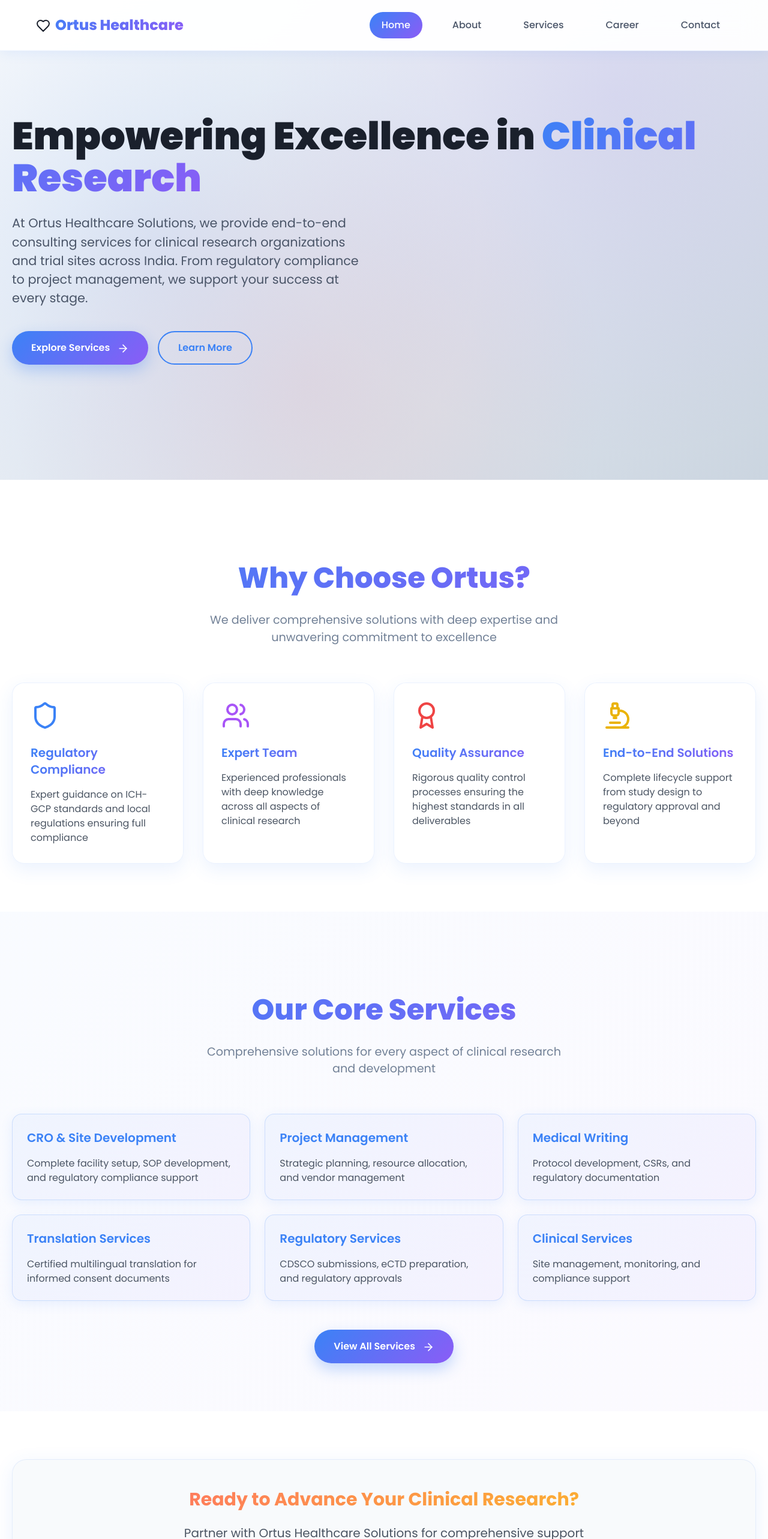
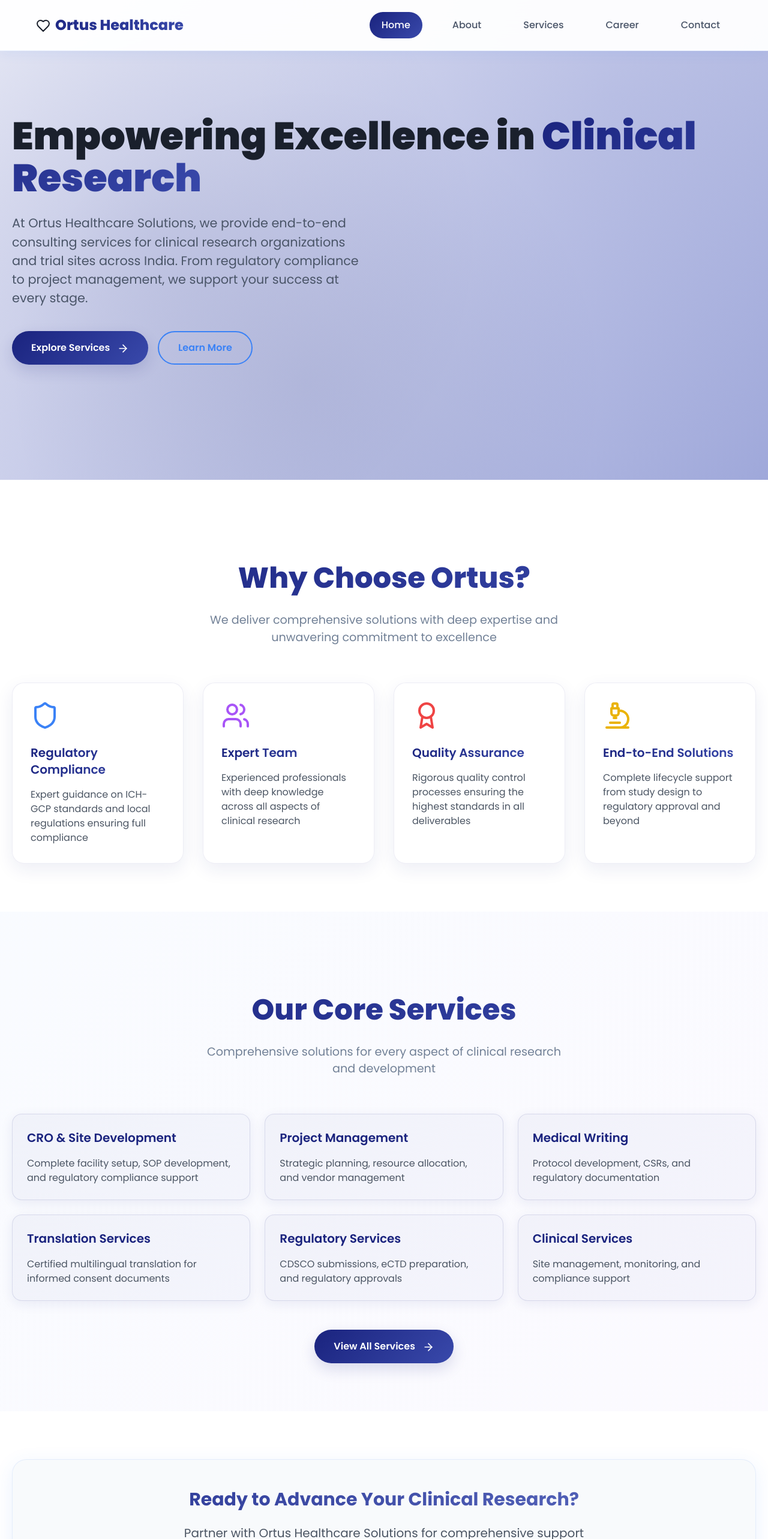
Before and after one commit to Vedant1745/Ortus, a React (Vite) app: page / in a window 1280 px wide. Shown: the top 2566 px of the page at 60% size. Built offline with nearby package versions, Linux system fonts and the light colour scheme.

Commit message:
Update gradient colors and box shadows in App.css for a cohesive design overhaul

```diff
--- a/src/App.css
+++ b/src/App.css
@@ -158,21 +158,21 @@
 
 /* Gradient text */
 .gradient-text {
-  background: linear-gradient(135deg, #3b82f6 0%, #8b5cf6 100%);
+  background: linear-gradient(135deg, #1a237e 0%, #3949ab 100%);
   -webkit-background-clip: text;
   -webkit-text-fill-color: transparent;
   background-clip: text;
 }
 
 .gradient-text-2 {
-  background: linear-gradient(135deg, #ff6b6b 0%, #fbbf24 100%);
+  background: linear-gradient(135deg, #283593 0%, #5c6bc0 100%);
   -webkit-background-clip: text;
   -webkit-text-fill-color: transparent;
   background-clip: text;
 }
 
 .gradient-text-3 {
-  background: linear-gradient(135deg, #06b6d4 0%, #3b82f6 100%);
+  background: linear-gradient(135deg, #1a237e 0%, #5c6bc0 100%);
   -webkit-background-clip: text;
   -webkit-text-fill-color: transparent;
   background-clip: text;
@@ -180,7 +180,7 @@
 
 /* Button styles */
 .btn-primary {
-  background: linear-gradient(135deg, #3b82f6 0%, #8b5cf6 100%);
+  background: linear-gradient(135deg, #1a237e 0%, #3949ab 100%);
   color: white;
   border: none;
   padding: 16px 32px;
@@ -191,12 +191,12 @@
   transition: all 0.3s ease;
   position: relative;
   overflow: hidden;
-  box-shadow: 0 10px 25px rgba(59, 130, 246, 0.3);
+  box-shadow: 0 10px 25px rgba(26, 35, 126, 0.15);
 }
 
 .btn-primary:hover {
   transform: translateY(-2px);
-  box-shadow: 0 15px 35px rgba(59, 130, 246, 0.4);
+  box-shadow: 0 15px 35px rgba(26, 35, 126, 0.25);
 }
 
 .btn-primary::before {
@@ -237,19 +237,19 @@
 .card {
   background: rgba(255, 255, 255, 0.9);
   backdrop-filter: blur(10px);
-  border: 1px solid rgba(59, 130, 246, 0.1);
+  border: 1px solid rgba(26, 35, 126, 0.08);
   border-radius: 20px;
   padding: 30px;
   transition: all 0.3s ease;
   position: relative;
   overflow: hidden;
-  box-shadow: 0 10px 30px rgba(59, 130, 246, 0.1);
+  box-shadow: 0 10px 30px rgba(26, 35, 126, 0.08);
 }
 
 .card:hover {
   transform: translateY(-10px);
-  box-shadow: 0 20px 40px rgba(59, 130, 246, 0.2);
-  border-color: rgba(59, 130, 246, 0.3);
+  box-shadow: 0 20px 40px rgba(26, 35, 126, 0.15);
+  border-color: rgba(26, 35, 126, 0.18);
 }
 
 .card::before {
@@ -259,7 +259,7 @@
   left: 0;
   right: 0;
   height: 2px;
-  background: linear-gradient(90deg, #3b82f6, #8b5cf6, #ff6b6b);
+  background: linear-gradient(90deg, #1a237e, #3949ab, #283593);
   opacity: 0;
   transition: opacity 0.3s ease;
 }
@@ -269,24 +269,24 @@
 }
 
 .service-card {
-  background: linear-gradient(135deg, rgba(59, 130, 246, 0.05) 0%, rgba(139, 92, 246, 0.05) 100%);
-  border: 1px solid rgba(59, 130, 246, 0.2);
+  background: linear-gradient(135deg, rgba(26, 35, 126, 0.04) 0%, rgba(92, 107, 192, 0.04) 100%);
+  border: 1px solid rgba(26, 35, 126, 0.12);
   border-radius: 16px;
   padding: 24px;
   transition: all 0.3s ease;
   position: relative;
   overflow: hidden;
-  box-shadow: 0 5px 20px rgba(59, 130, 246, 0.1);
+  box-shadow: 0 5px 20px rgba(26, 35, 126, 0.08);
 }
 
 .service-card:hover {
   transform: translateY(-5px);
-  box-shadow: 0 15px 30px rgba(59, 130, 246, 0.2);
-  border-color: rgba(59, 130, 246, 0.4);
+  box-shadow: 0 15px 30px rgba(26, 35, 126, 0.15);
+  border-color: rgba(26, 35, 126, 0.22);
 }
 
 .service-card h3 {
-  color: #3b82f6;
+  color: #1a237e;
   margin-bottom: 16px;
   font-size: 1.25rem;
   font-weight: 600;
@@ -309,7 +309,7 @@
   content: '→';
   position: absolute;
   left: 0;
-  color: #ff6b6b;
+  color: #3949ab;
   font-weight: bold;
 }
 
@@ -324,7 +324,7 @@
   font-size: 3rem;
   font-weight: 800;
   margin-bottom: 20px;
-  background: linear-gradient(135deg, #3b82f6 0%, #8b5cf6 100%);
+  background: linear-gradient(135deg, #1a237e 0%, #3949ab 100%);
   -webkit-background-clip: text;
   -webkit-text-fill-color: transparent;
   background-clip: text;
@@ -353,7 +353,7 @@
   display: flex;
   align-items: center;
   position: relative;
-  background: linear-gradient(135deg, #f8fafc 0%, #e2e8f0 50%, #cbd5e0 100%);
+  background: linear-gradient(135deg, #e8eaf6 0%, #c5cae9 50%, #9fa8da 100%);
   overflow: hidden;
 }
 
@@ -365,9 +365,9 @@
   right: 0;
   bottom: 0;
   background:
-    radial-gradient(circle at 20% 50%, rgba(59, 130, 246, 0.1) 0%, transparent 50%),
-    radial-gradient(circle at 80% 20%, rgba(139, 92, 246, 0.1) 0%, transparent 50%),
-    radial-gradient(circle at 40% 80%, rgba(255, 107, 107, 0.1) 0%, transparent 50%);
+    radial-gradient(circle at 20% 50%, rgba(26, 35, 126, 0.08) 0%, transparent 50%),
+    radial-gradient(circle at 80% 20%, rgba(92, 107, 192, 0.08) 0%, transparent 50%),
+    radial-gradient(circle at 40% 80%, rgba(41, 49, 101, 0.08) 0%, transparent 50%);
   pointer-events: none;
 }
 
@@ -417,7 +417,7 @@
 .logo {
   font-size: 1.5rem;
   font-weight: 800;
-  background: linear-gradient(135deg, #3b82f6 0%, #8b5cf6 100%);
+  background: linear-gradient(135deg, #1a237e 0%, #3949ab 100%);
   -webkit-background-clip: text;
   -webkit-text-fill-color: transparent;
   background-clip: text;
@@ -440,12 +440,12 @@
 }
 
 .nav-item:hover {
-  background: rgba(59, 130, 246, 0.1);
-  color: #3b82f6;
+  background: rgba(26, 35, 126, 0.08);
+  color: #1a237e;
 }
 
 .nav-item.active {
-  background: linear-gradient(135deg, #3b82f6 0%, #8b5cf6 100%);
+  background: linear-gradient(135deg, #1a237e 0%, #3949ab 100%);
   color: white;
 }
 
```
